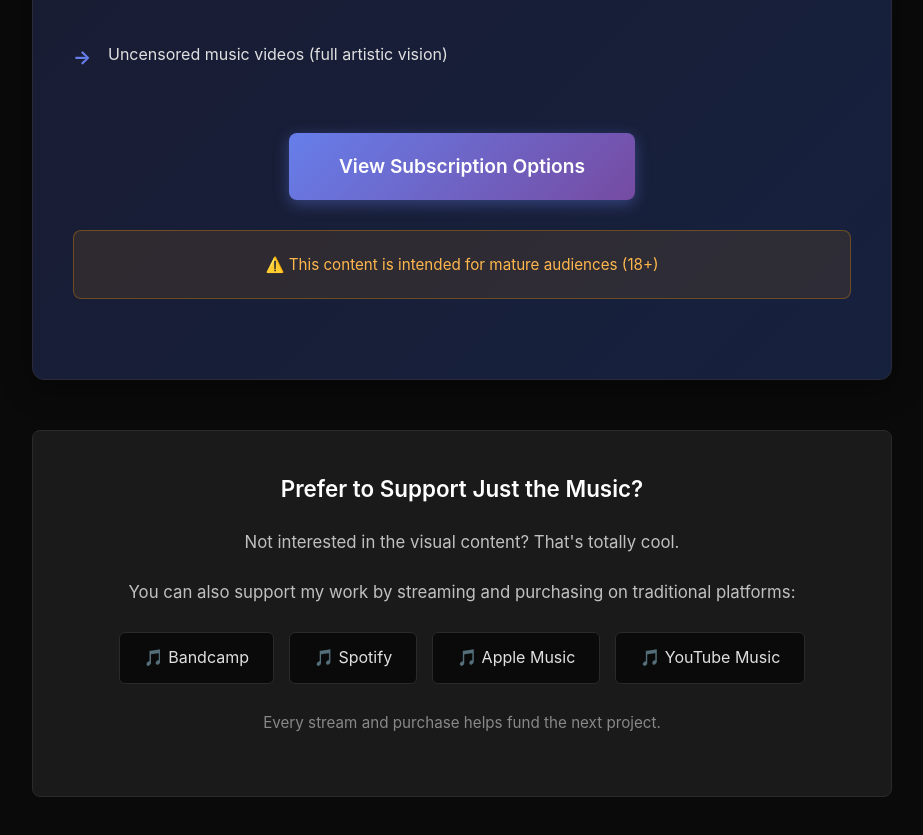
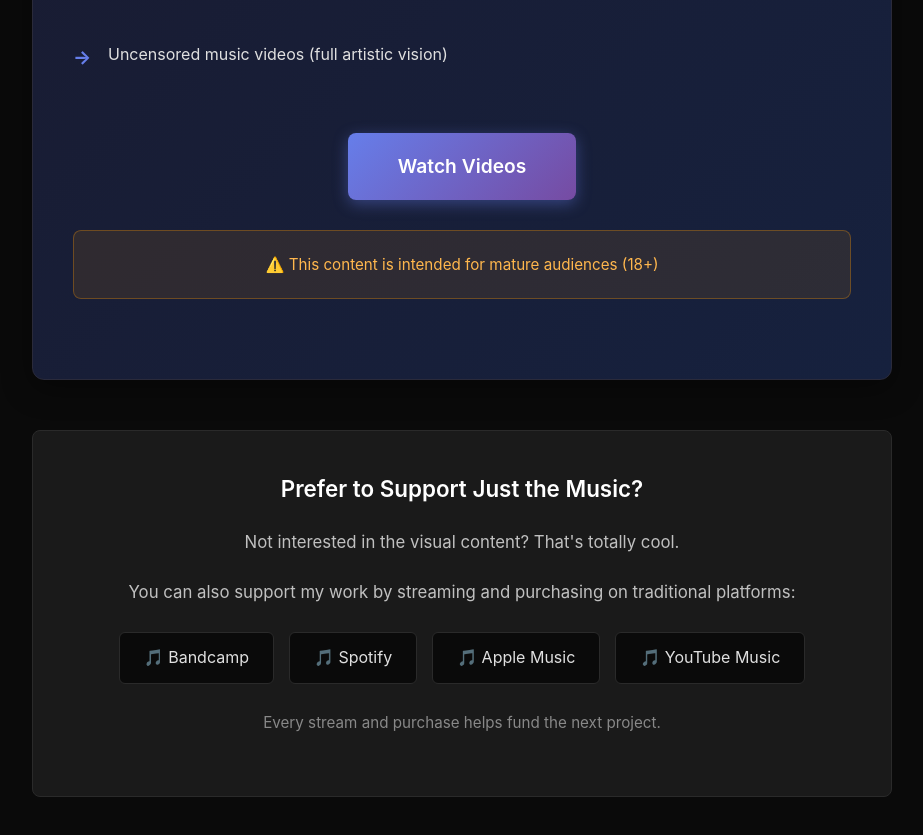
Before and after one commit to jambot5/jamsoundexperience, a plain HTML site: page exclusive.html in a window 1280 px wide. Shown: the part 964-1799 px from the top of the page, without its empty margins (178-1101 px from the left). Drawn offline with Linux system fonts and the light colour scheme.

Commit message:
watch videos

```diff
--- a/exclusive.html
+++ b/exclusive.html
@@ -309,8 +309,9 @@
             </p>
 
             <div class="cta-container">
-                <a href="https://fansly.com/YourUsername" class="cta-button" target="_blank" rel="noopener, noreferrer">
-                    View Subscription Options
+                <a href="https://fansly.com/jamsoundexperience" class="cta-button" target="_blank"
+                    rel="noopener, noreferrer">
+                    Watch Videos
                 </a>
             </div>
 
```
